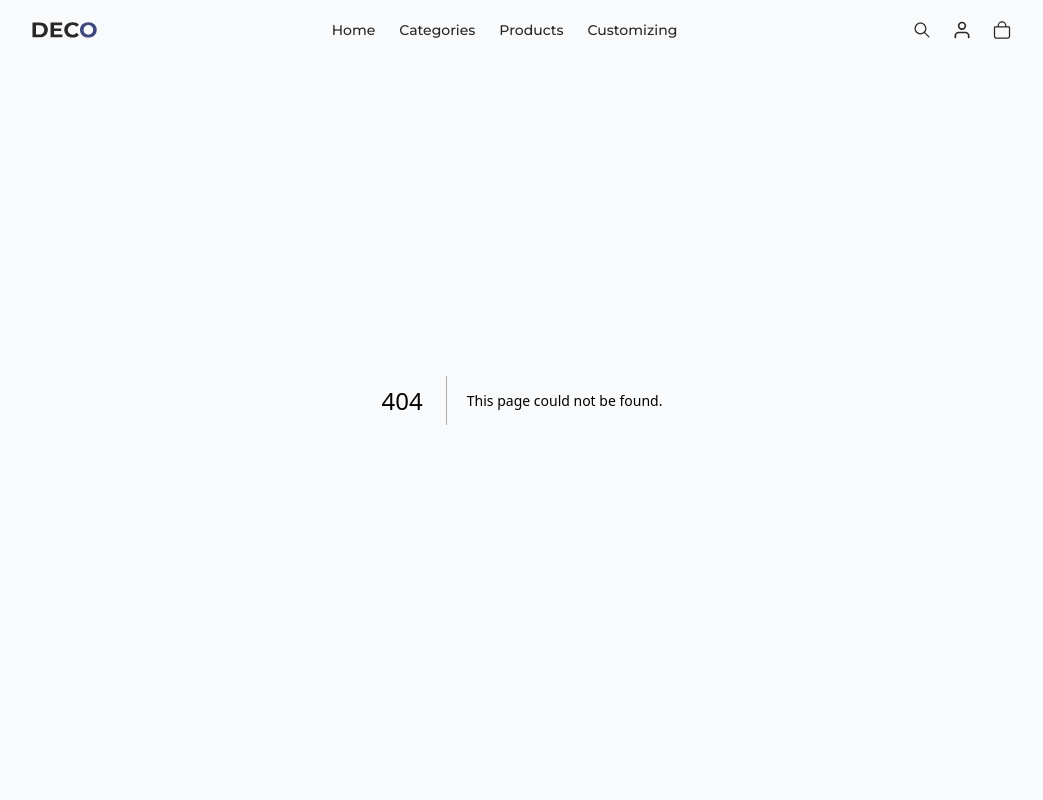
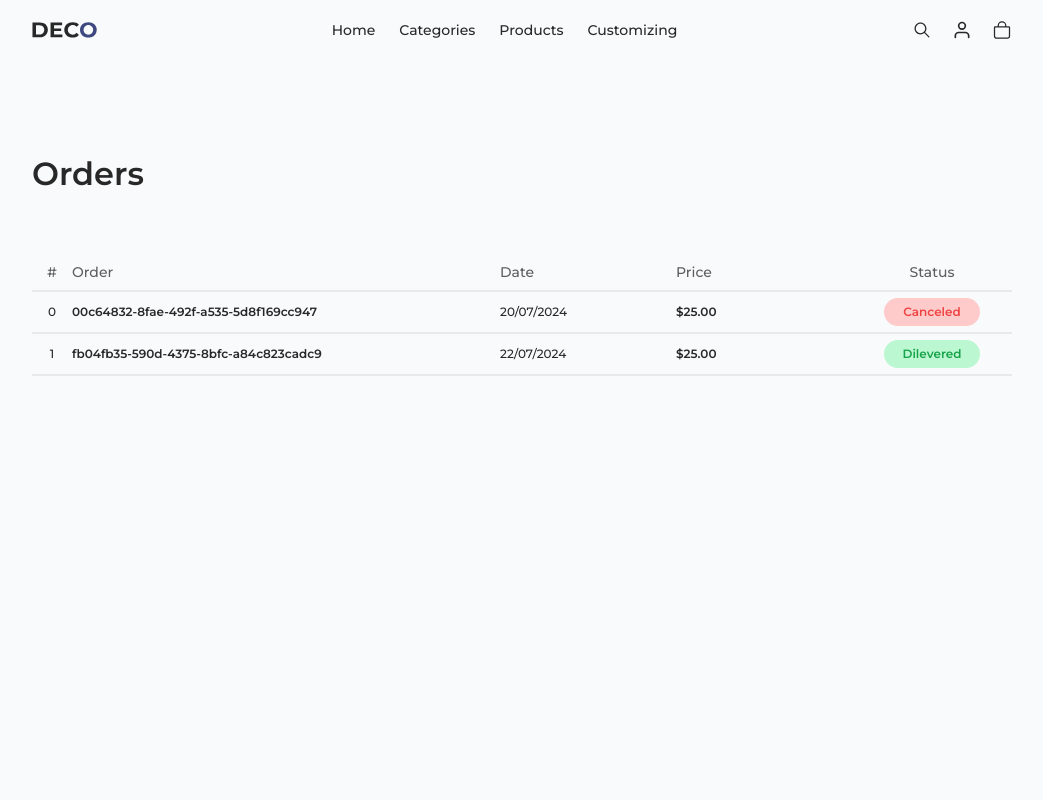
Before and after one commit to Th620/Forniture-ecommerce-app, a Next.js app in the folder frontend/: page /orders in a window 1280 px wide. Before the commit this address had no page. Shown: the top 800 px of the page, without its empty margins (118-1161 px from the left). Built offline with nearby package versions, Linux system fonts and the light colour scheme.

Commit message:
orders page UI

```diff
--- /dev/null
+++ b/frontend/app/orders/page.jsx
@@ -0,0 +1,76 @@
+import Link from "next/link";
+
+const orders = [
+  {
+    id: "00c64832-8fae-492f-a535-5d8f169cc947",
+    date: "20/07/2024",
+    price: "$25.00",
+    status: "canceled",
+  },
+  {
+    id: "fb04fb35-590d-4375-8bfc-a84c823cadc9",
+    date: "22/07/2024",
+    price: "$25.00",
+    status: "dilevered",
+  },
+];
+
+export default function Orders() {
+  return (
+    <main className="flex flex-col justify-start gap-y-14 px-10 md:px-75 lg:px-150 font-montserrat text-black bg-white pb-14 mt-150 min-h-screen mb-14">
+      <h2 className="text-[32px] font-semibold capitalize">Orders</h2>
+      <table className="w-full text-start table">
+        <thead className="w-full">
+          <tr className="border-b-2 border-[#E8E9EB] capitalize">
+            <th className="font-medium text-center w-10 text-sm text-[#5E5E5E] py-2">
+              #
+            </th>
+            <th className="font-medium text-start text-sm text-[#5E5E5E] py-2">
+              order
+            </th>
+            <th className="font-medium text-start text-sm text-[#5E5E5E] py-2 hidden sm:table-cell">
+              date
+            </th>
+            <th className="font-medium text-start text-sm text-[#5E5E5E] py-2 hidden sm:table-cell">
+              price
+            </th>
+            <th className="font-medium text-center w-fit sm:w-40 text-sm text-[#5E5E5E] py-2">
+              status
+            </th>
+          </tr>
+        </thead>
+        <tbody>
+          {orders.map((order, index) => (
+            <tr
+              key={order.id}
+              className="text-xs h-10 border-b-2 border-[#E8E9EB]"
+            >
+              <td className="font-medium min-w-7 text-center">{index}</td>
+              <td className="font-semibold pr-4 min-w-10">
+                <Link href={""}>{order.id}</Link>
+              </td>
+              <td className="font-medium hidden sm:table-cell min-w-fit w-44">
+                {order.date}
+              </td>
+              <td className="font-semibold hidden sm:table-cell min-w-fit w-44">
+                {order.price}
+              </td>
+              <td className="flex justify-center items-center h-10 w-fit sm:w-40">
+                <div
+                  className={`font-semibold py-1.5 w-20 sm:w-24 rounded-full text-[10px] sm:text-xs text-center capitalize ${
+                    order.status === "canceled" && "bg-red-200 text-red-500"
+                  } ${
+                    order.status === "dilevered" &&
+                    "bg-green-200 text-green-600"
+                  }`}
+                >
+                  {order.status}
+                </div>
+              </td>
+            </tr>
+          ))}
+        </tbody>
+      </table>
+    </main>
+  );
+}
```
